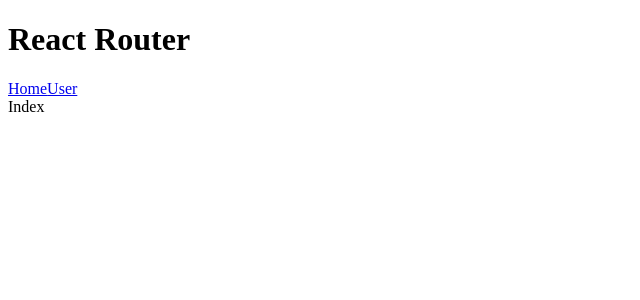
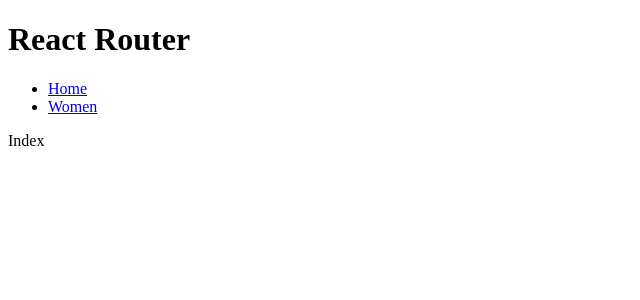
Before and after one commit to acciojob/nested-routes-Ayushrawat777, a React app: page / in a window 1280 px wide. Shown: the top 300 px of the page, without its empty margins (0-640 px from the left). Built offline with nearby package versions, Linux system fonts and the light colour scheme.

Commit message:
Update App.js

```diff
--- a/src/components/App.js
+++ b/src/components/App.js
@@ -19,20 +19,20 @@
     <Router>
       <h1>React Router</h1>
 
-      <nav>
-        <NavLink to="/">Home</NavLink>
-        <NavLink to="/women">User</NavLink>
-      </nav>
+      <ul>
+      <li> <NavLink to="/">Home</NavLink></li>
+      <li> <NavLink to="/women">Women</NavLink></li>
+      </ul>
 
       <Routes>
 
         <Route path="/" element={<Home />} />
 
         <Route path="/women" element={<Women />}>
-          <Route path="grooming" element={<Grooming />} />
-          <Route path="shirt" element={<Shirt />} />
-          <Route path="trouser" element={<Trouser />} />
-          <Route path="jewellery" element={<Jewellery />} />
+          <Route path="Grooming" element={<Grooming />} />
+          <Route path="Shirt" element={<Shirt />} />
+          <Route path="Trouser" element={<Trouser />} />
+          <Route path="Jewellery" element={<Jewellery />} />
         </Route>
       </Routes>
     </Router>
```
